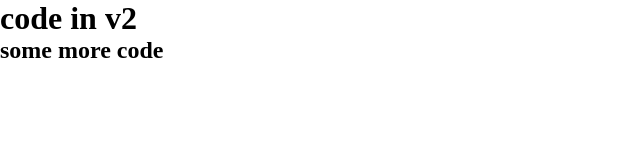
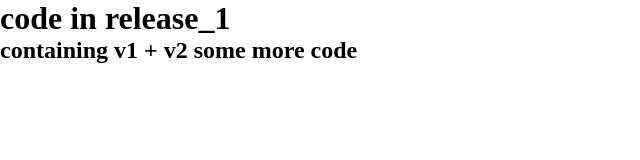
Before and after one commit to varunsoni827526/apni-dukaan, a plain HTML site: page index.html in a window 1280 px wide. Shown: the whole page, without its empty margins (0-640 px from the left). Drawn offline with Linux system fonts and the light colour scheme.

Commit message:
releasev1 - pusing

```diff
--- a/index.html
+++ b/index.html
@@ -9,8 +9,8 @@
   </head>
 
   <body>
-    <h1>code in v2</h1>
-    <h2>some more code</h2>
+    <h1>code in release_1</h1>
+    <h2>containing v1 + v2 some more code</h2>
     <script src="./script.js"></script>
   </body>
 </html>
```
